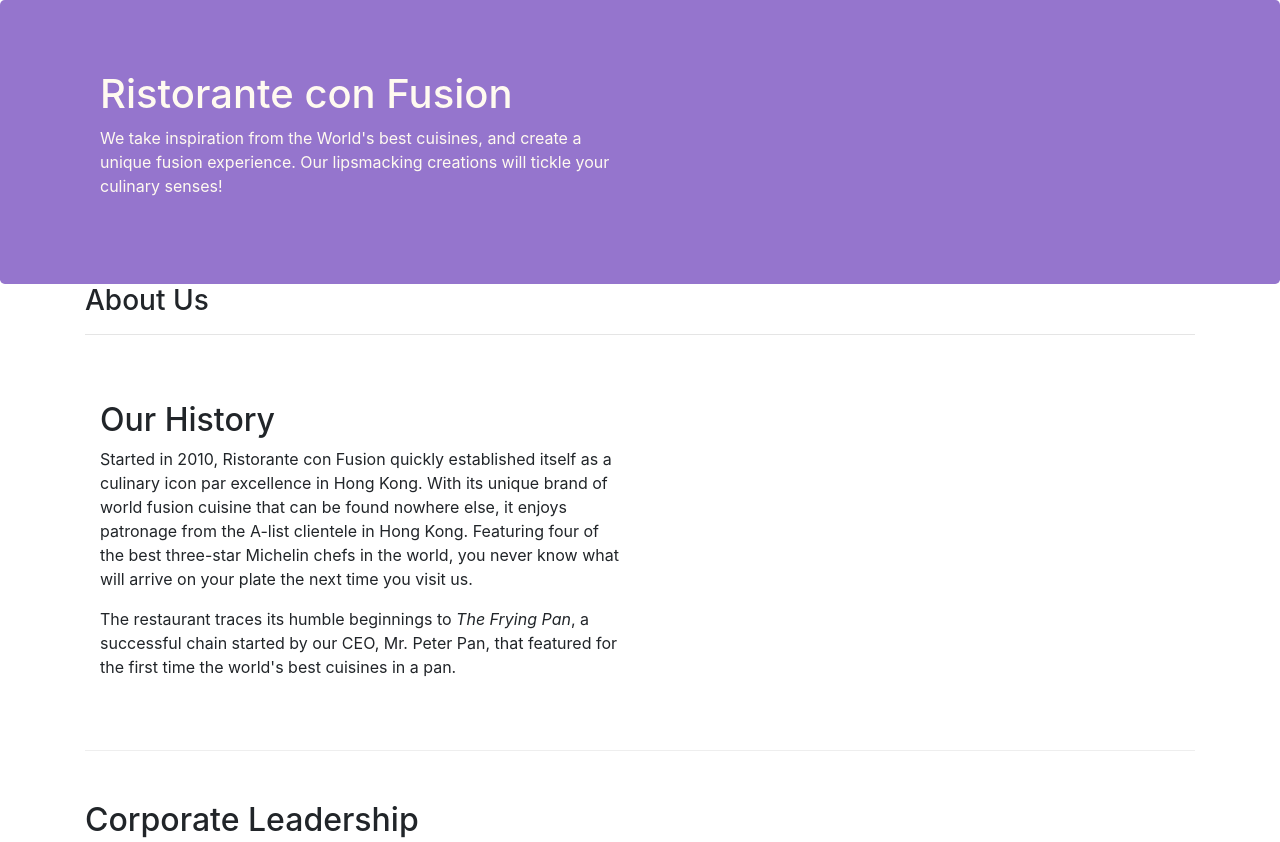
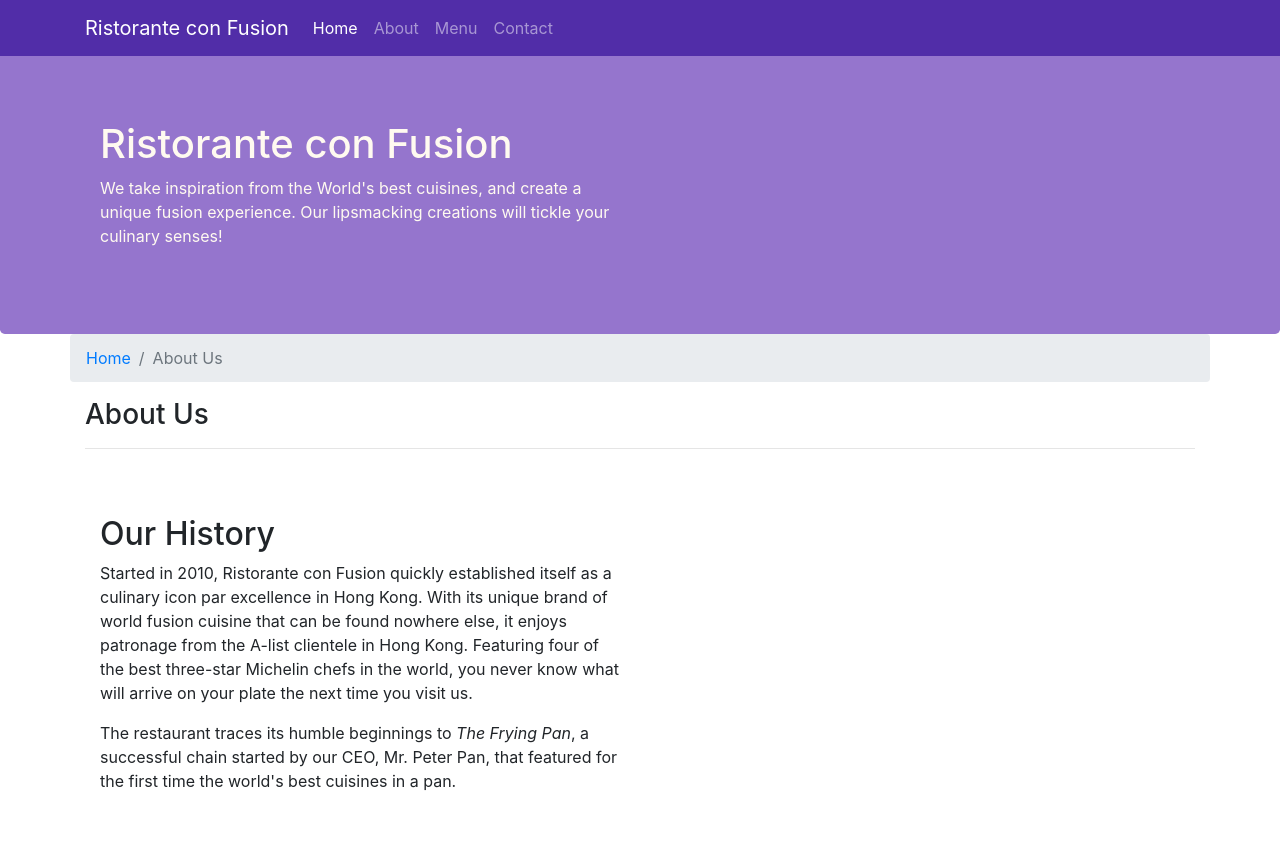
Before and after one commit to samar2605/Restuarant-site, a website: page aboutus.html in a window 1280 px wide. Shown: the top 842 px of the page. Drawn offline with nearby package versions, Linux system fonts and the light colour scheme.

Commit message:
navbar-breadcrumb

```diff
--- a/aboutus.html
+++ b/aboutus.html
@@ -15,6 +15,23 @@
 </head>
 
 <body>
+    <nav class="navbar navbar-dark navbar-expand-sm fixed-top">
+        <div class="container">
+            <button class="navbar-toggler" type="button" data-toggle="collapse" data-target="#Navbar">
+                <span class="navbar-toggler-icon">
+                </span>
+            </button>
+            <a class="navbar-brand" href="./index.html">Ristorante con Fusion</a>
+            <div class="collapse navbar-collapse" id="Navbar">
+                <ul class="navbar-nav mr-auto">
+                    <li class="nav-item active"><a class="nav-link" href="./index.html">Home</a></li>
+                    <li class="nav-item"><a class="nav-link" href="#">About</a></li>
+                    <li class="nav-item"><a class="nav-link" href="#">Menu</a></li>
+                    <li class="nav-item"><a class="nav-link" href="#">Contact</a></li>
+                </ul>
+            </div>
+        </div>
+    </nav>
 
     <header class="jumbotron">
         <div class="container">
@@ -31,6 +48,10 @@
 
     <div class="container">
         <div class="row">
+            <ol class="col-12 breadcrumb">
+                <li class="breadcrumb-item"><a href="./index.html">Home</a></li>
+                <li class="breadcrumb-item active">About Us</li>
+            </ol>
             <div class="col-12 col-sm">
                <h3>About Us</h3>
                <hr>
@@ -70,7 +91,7 @@
                 <div class="col-4 offset-1 col-sm-2">
                     <h5>Links</h5>
                     <ul class="list-unstyled">
-                        <li><a href="#">Home</a></li>
+                        <li><a href="./index.html">Home</a></li>
                         <li><a href="#">About</a></li>
                         <li><a href="#">Menu</a></li>
                         <li><a href="#">Contact</a></li>
--- a/css/style.css
+++ b/css/style.css
@@ -28,3 +28,12 @@ address{
     margin:0px;
     color:#0f0f0f;
 }
+
+body{
+    padding:50px 0px 0px 0px;
+    z-index:0;
+}
+
+.navbar-dark {
+     background-color: #512DA8;
+}
```
Also changed, not shown: index.html (+18 -2 lines).
